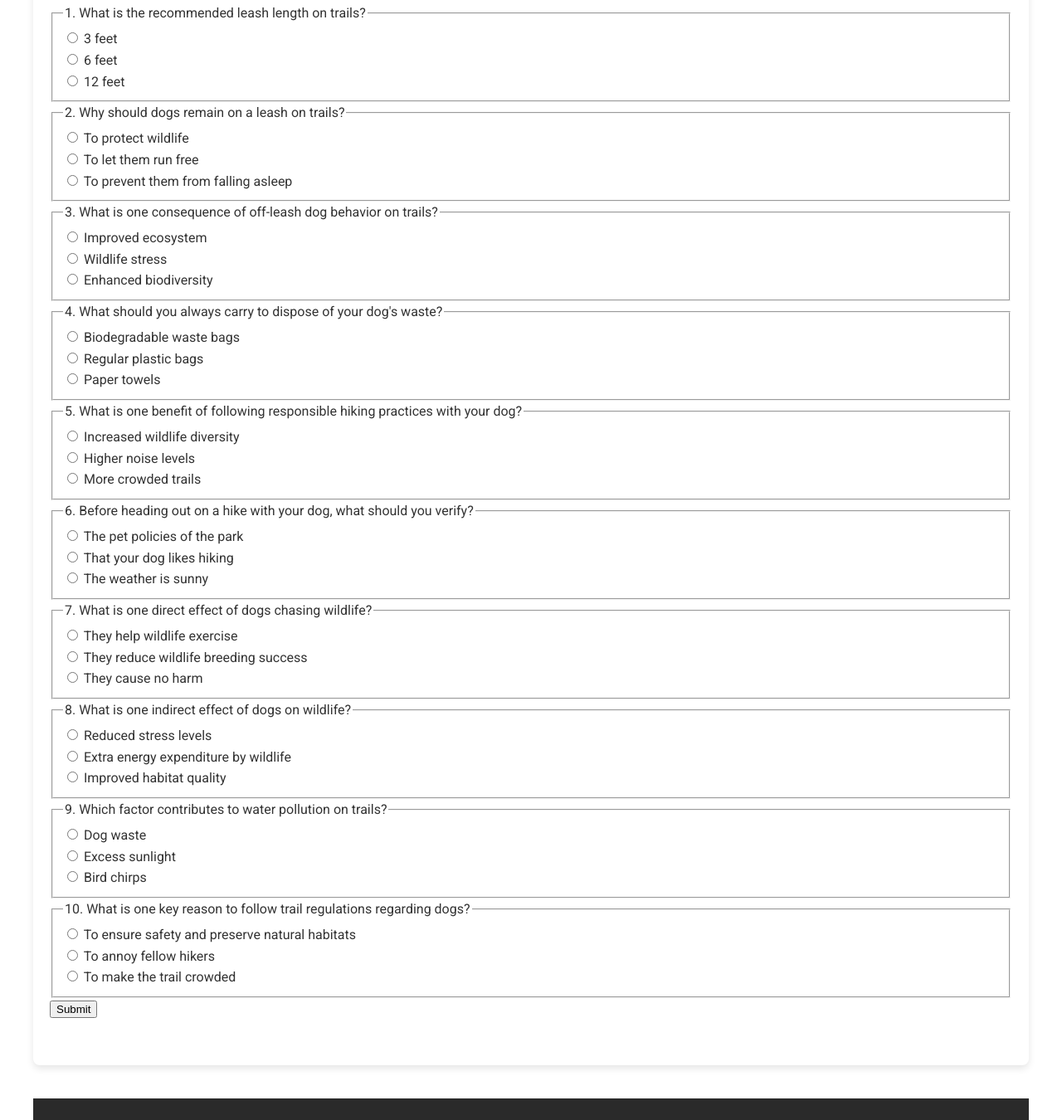
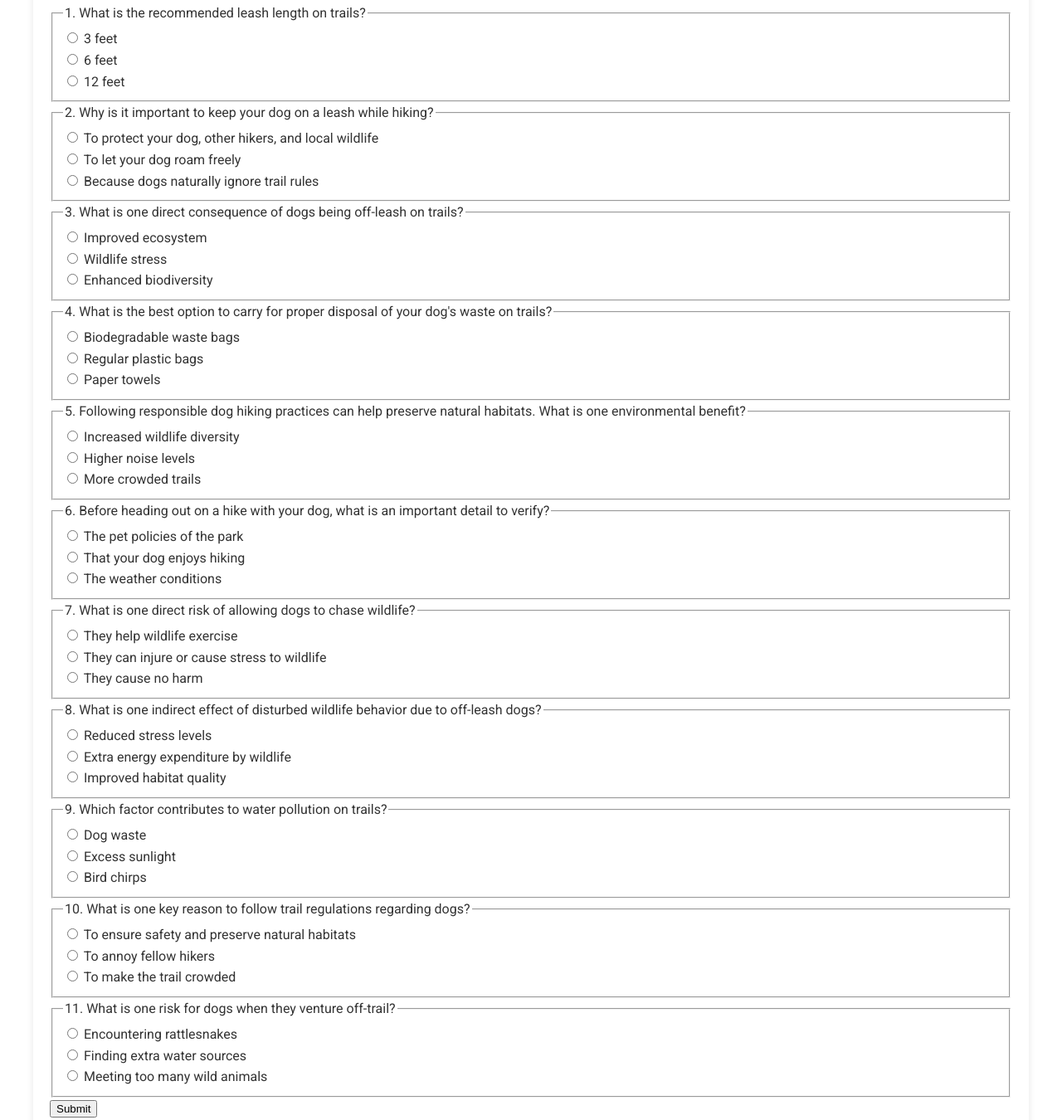
Before and after one commit to jeredactyl/samodogs-website, a plain HTML site: page quiz.html in a window 1280 px wide. Shown: the part 171-1521 px from the top of the page at 83% size. Drawn offline with Linux system fonts and the light colour scheme.

Commit message:
quiz update

```diff
--- a/quiz.html
+++ b/quiz.html
@@ -33,32 +33,37 @@
 
         <!-- Question 2 -->
         <fieldset>
-          <legend>2. Why should dogs remain on a leash on trails?</legend>
-          <input type="radio" id="q2a" name="q2" value="protect" />
-          <label for="q2a">To protect wildlife</label><br />
-          <input type="radio" id="q2b" name="q2" value="free" />
-          <label for="q2b">To let them run free</label><br />
-          <input type="radio" id="q2c" name="q2" value="sleep" />
-          <label for="q2c">To prevent them from falling asleep</label>
+          <legend>
+            2. Why is it important to keep your dog on a leash while hiking?
+          </legend>
+          <input type="radio" id="q2a" name="q2" value="safety" />
+          <label for="q2a"
+            >To protect your dog, other hikers, and local wildlife</label
+          ><br />
+          <input type="radio" id="q2b" name="q2" value="roam" />
+          <label for="q2b">To let your dog roam freely</label><br />
+          <input type="radio" id="q2c" name="q2" value="ignore" />
+          <label for="q2c">Because dogs naturally ignore trail rules</label>
         </fieldset>
 
         <!-- Question 3 -->
         <fieldset>
           <legend>
-            3. What is one consequence of off-leash dog behavior on trails?
+            3. What is one direct consequence of dogs being off-leash on trails?
           </legend>
           <input type="radio" id="q3a" name="q3" value="improved" />
           <label for="q3a">Improved ecosystem</label><br />
           <input type="radio" id="q3b" name="q3" value="stress" />
           <label for="q3b">Wildlife stress</label><br />
-          <input type="radio" id="q3c" name="q3" value="biodiversity" />
+          <input type="radio" id="q3c" name="q3" value="benefit" />
           <label for="q3c">Enhanced biodiversity</label>
         </fieldset>
 
         <!-- Question 4 -->
         <fieldset>
           <legend>
-            4. What should you always carry to dispose of your dog's waste?
+            4. What is the best option to carry for proper disposal of your
+            dog's waste on trails?
           </legend>
           <input type="radio" id="q4a" name="q4" value="biodegradable" />
           <label for="q4a">Biodegradable waste bags</label><br />
@@ -71,8 +76,8 @@
         <!-- Question 5 -->
         <fieldset>
           <legend>
-            5. What is one benefit of following responsible hiking practices
-            with your dog?
+            5. Following responsible dog hiking practices can help preserve
+            natural habitats. What is one environmental benefit?
           </legend>
           <input type="radio" id="q5a" name="q5" value="diversity" />
           <label for="q5a">Increased wildlife diversity</label><br />
@@ -85,33 +90,37 @@
         <!-- Question 6 -->
         <fieldset>
           <legend>
-            6. Before heading out on a hike with your dog, what should you
-            verify?
+            6. Before heading out on a hike with your dog, what is an important
+            detail to verify?
           </legend>
           <input type="radio" id="q6a" name="q6" value="policies" />
           <label for="q6a">The pet policies of the park</label><br />
           <input type="radio" id="q6b" name="q6" value="dog" />
-          <label for="q6b">That your dog likes hiking</label><br />
-          <input type="radio" id="q6c" name="q6" value="sunny" />
-          <label for="q6c">The weather is sunny</label>
+          <label for="q6b">That your dog enjoys hiking</label><br />
+          <input type="radio" id="q6c" name="q6" value="weather" />
+          <label for="q6c">The weather conditions</label>
         </fieldset>
 
         <!-- Question 7 -->
         <fieldset>
           <legend>
-            7. What is one direct effect of dogs chasing wildlife?
+            7. What is one direct risk of allowing dogs to chase wildlife?
           </legend>
           <input type="radio" id="q7a" name="q7" value="exercise" />
           <label for="q7a">They help wildlife exercise</label><br />
-          <input type="radio" id="q7b" name="q7" value="reduce" />
-          <label for="q7b">They reduce wildlife breeding success</label><br />
+          <input type="radio" id="q7b" name="q7" value="harm" />
+          <label for="q7b">They can injure or cause stress to wildlife</label
+          ><br />
           <input type="radio" id="q7c" name="q7" value="noharm" />
           <label for="q7c">They cause no harm</label>
         </fieldset>
 
         <!-- Question 8 -->
         <fieldset>
-          <legend>8. What is one indirect effect of dogs on wildlife?</legend>
+          <legend>
+            8. What is one indirect effect of disturbed wildlife behavior due to
+            off-leash dogs?
+          </legend>
           <input type="radio" id="q8a" name="q8" value="reduced" />
           <label for="q8a">Reduced stress levels</label><br />
           <input type="radio" id="q8b" name="q8" value="extra" />
@@ -149,6 +158,19 @@
           <label for="q10c">To make the trail crowded</label>
         </fieldset>
 
+        <!-- New Question 11 -->
+        <fieldset>
+          <legend>
+            11. What is one risk for dogs when they venture off-trail?
+          </legend>
+          <input type="radio" id="q11a" name="q11" value="rattlesnakes" />
+          <label for="q11a">Encountering rattlesnakes</label><br />
+          <input type="radio" id="q11b" name="q11" value="water" />
+          <label for="q11b">Finding extra water sources</label><br />
+          <input type="radio" id="q11c" name="q11" value="wildlife" />
+          <label for="q11c">Meeting too many wild animals</label>
+        </fieldset>
+
         <button type="button" onclick="checkQuiz()">Submit</button>
         <p id="quiz-result"></p>
       </form>
@@ -158,36 +180,50 @@
       function checkQuiz() {
         const correctAnswers = {
           q1: "6ft",
-          q2: "protect",
+          q2: "safety",
           q3: "stress",
           q4: "biodegradable",
           q5: "diversity",
           q6: "policies",
-          q7: "reduce",
+          q7: "harm",
           q8: "extra",
           q9: "dog waste",
           q10: "safety",
+          q11: "rattlesnakes",
         };
 
         let score = 0;
         let totalQuestions = Object.keys(correctAnswers).length;
+        let missedQuestions = [];
 
+        // Check each question
         for (let question in correctAnswers) {
           const selected = document.querySelector(
             'input[name="' + question + '"]:checked'
           );
           if (selected && selected.value === correctAnswers[question]) {
             score++;
+          } else {
+            // Extract the numeric part (e.g., "q3" becomes "3")
+            missedQuestions.push(question.substring(1));
           }
         }
 
-        const result = document.getElementById("quiz-result");
-        result.textContent =
+        let resultText =
           "You got " +
           score +
           " out of " +
           totalQuestions +
           " questions correct.";
+        if (missedQuestions.length > 0) {
+          resultText +=
+            " You missed question" +
+            (missedQuestions.length > 1 ? "s" : "") +
+            ": " +
+            missedQuestions.join(", ") +
+            ".";
+        }
+        document.getElementById("quiz-result").textContent = resultText;
       }
     </script>
 
```
